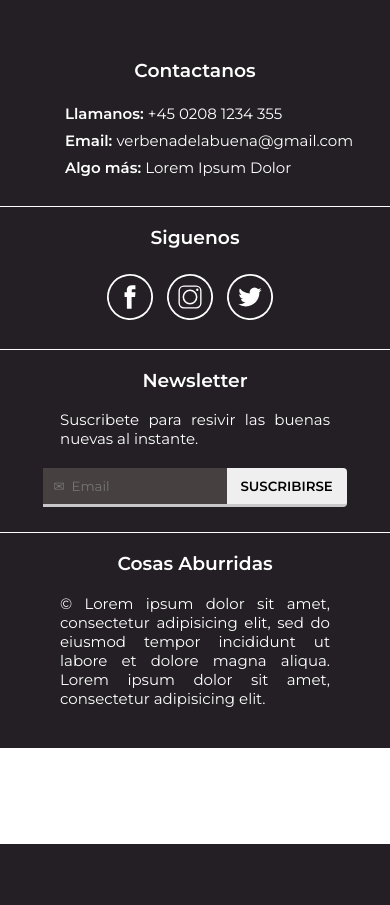
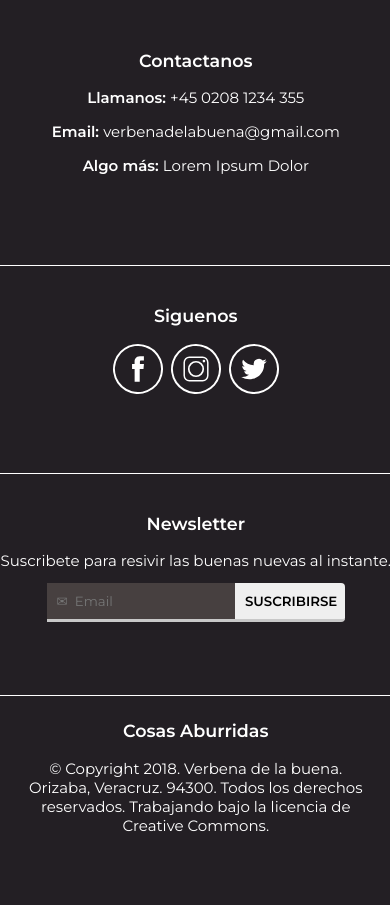
Before and after one commit to itsrenenvt/verbena, a PHP site: page /footer.html in a window 390 px wide. Before the commit the page ends 844 px from the top, so only its background shows below. Run offline with PHP 8.4, Linux system fonts and the light colour scheme.

Commit message:
se terminó footer y responsividad.

```diff
--- /dev/null
+++ b/css/footer.css
@@ -0,0 +1,180 @@
+*{
+	font-family: Montserrat;
+}
+
+body{
+	margin: 0;
+}
+
+footer{
+  width: 100%;
+}
+
+.footer_contenedor{
+  width: 100%;
+  background: rgb(35, 31, 36);
+  color: white;
+  text-align: center;
+}
+
+.footer_main{
+  width: 100%;
+  padding: 40px 0;
+  margin: auto;
+  display: flex;
+  flex-wrap: wrap;
+  font-size: 15px;
+}
+
+.footer_main .foot_columna{
+  width: 308px;
+  overflow: hidden;
+  margin: 1em;
+}
+.footer_main .foot_columna h3{
+  text-align: center;
+}
+.footer_main .foot_columna:nth-child(1){
+	list-style-type: none;
+	text-align: justify;
+}
+
+.btn_submit{
+  background-color: #EFEFEF;
+  padding: 10px;
+  margin: -2.3px;
+  height: 20%;
+  border: none;
+  border-bottom: solid #C8C8C8 .2rem;
+  transition: all .5s;
+  width: 100%;
+  max-width: 110px;
+  color: rgb(0, 0, 0)white;
+  border-radius: 0 4px 4px 0;
+  font-weight: bold;
+}
+
+.btn_submit:hover {
+  background-color: #4c4c4d;
+  color: white;
+}
+
+.input{
+  background-color: #474040;
+  margin: -2.3px;
+  padding: 10px;
+  border: none;
+  border-bottom: solid #C8C8C8 .2rem;
+  transition: all .5s;
+  color: white;
+}
+
+.input:focus {
+  border-bottom: solid #53f476 .2rem;
+  color: white;
+}
+
+.footer_main .foot_columna:nth-child(3) p{
+  text-align: justify;
+}
+
+.footer_main .foot_columna:nth-child(4) p{
+  text-align: justify;
+}
+
+.img_foot{
+  width: 100%;
+  max-width: 50px;
+  padding: 0 2px;
+}
+
+.foot_label{
+	font-weight: bold;
+}
+
+.foot_span{
+	font-weight: normal;
+}
+
+@media screen and (max-width: 1920px) {
+
+}
+
+@media screen and (max-width: 1600px) {
+
+}
+
+@media screen and (max-width: 1365px) {
+  .footer_main{
+    margin-left: 1.2%;
+      width: 98%;
+  }
+
+  .footer_main .foot_columna{
+    width: 30%;
+  }
+
+  .footer_main .foot_columna:nth-child(4){
+    width: 95%;
+  }
+
+  .footer_main .foot_columna:nth-child(4) p{
+    text-align: center;
+  }
+
+}
+
+@media screen and (max-width: 1020px){
+  .footer_main .foot_columna:nth-child(odd){
+    width: 45%;
+  }
+  .footer_main .foot_columna:nth-child(even){
+   width: 46%;
+  }
+}
+
+@media screen and (max-width: 720px){
+  .footer_main .foot_columna:nth-child(odd){
+    width: 100%;
+    padding-bottom: 5px;
+  }
+
+  .footer_main .foot_columna:nth-child(odd) p{
+    text-align: center;
+  }
+
+  .footer_main .foot_columna:nth-child(even){
+   width: 100%;
+  }
+
+  .footer_main .foot_columna:nth-child(2) , .footer_main .foot_columna:nth-child(3){
+    padding-top: 2.5em;
+  }
+
+  .footer_main .foot_columna:nth-child(-n+3){
+    padding-bottom: 5em;
+    border-style: solid;
+    border-width: 1px;
+    border-top: none;
+    border-left: none;
+    border-right: none;
+    margin: -8px;
+    width: 105%;
+  }
+}
+
+@media screen and (max-width: 360px){
+
+  .btn_submit{
+		margin-top: 8px;
+		margin-left: -4px;
+	}
+}
+
+@media screen and (max-width: 335px){
+  .btn_submit{
+  	border-radius: 4px;
+	}
+}
+
+/*= FIN FOOTER =*/
--- a/css/style.css
+++ b/css/style.css
@@ -69,106 +69,9 @@ ul.menu_ul img{
 /*= FIN CONFIG. HEADER_UNO =*/
 
 
-
-/*==============================
-  =       CONFIG. FOOTER       =
-  ==============================*/
-.footer{
-	background: rgb(35, 31, 36);
-	overflow: hidden;
-	width: 100%;
-	color: white;
-	text-align: center;
-	padding-top: 40px;
-	padding-bottom: 40px;
-}
-
-.foot_uno, .foot_dos, .foot_tres, .foot_cuatro{
-	float: left;
-	height: 13em;
-	margin-left: .5em;
-	margin-right: 2em;
-}
-
-.foot_tres form{
-	display: flex;
-	flex-direction: row;
-}
-
-.foot_ul{
-	width: 100%;
-	list-style-type: none;
-	text-align: justify;
-	font-size: 15px;
-	line-height: 2.5em;
-}
-
-.foot_label{
-	font-weight: bold;
-}
-
-.foot_span{
-	font-weight: normal;
-}
-
-.img_foot{
-	width: 100%;
-	max-width: 46px;
-	padding-top: 6px;
-	padding-right: 10px;
-}
-
-.foot_cuatro p{
-	width: 100%;
-	max-width: 18em;
-	font-size: 15px;
-	text-align: justify;
-}
-
-.foot_tres p{
-	width: 100%;
-	max-width: 20em;
-	font-size: 15px;
-	text-align: justify;
-}
-
-.btn_submit{
-	background-color: #EFEFEF;
-	padding: 10px;
-	/* margin: 10px; */
-	height: 20%;
-	border: none;
-	border-bottom: solid /*#474040*/#C8C8C8 .2rem;
-	transition: all .5s;
-	width: 100%;
-	max-width: 120px;
-	color: rgb(0, 0, 0)white;
-	border-radius: 0 4px 4px 0;
-	font-weight: bold;
-}
-
-.btn_submit:hover {
-	background-color: #4c4c4d;
-	color: white;
-}
-
-.input{
-	background-color: #474040;
-	padding: 10px;
-	/* margin: 10px; */
-	border: none;
-	border-bottom: solid #C8C8C8 .2rem;
-	transition: all .5s;
-	color: white;
-}
-
-.input:focus {
-	/* border-bottom: solid #F39B53 .2rem; */
-	border-bottom: solid #53f476 .2rem;
-	color: white;
-}
-
-/*= FIN FOOTER =*/
+/*
+ELIMINE FOOTER
+*/
 
 .seccion_1{
   background: url('../img/img_verbena1.jpg');
--- a/footer.html
+++ b/footer.html
@@ -4,32 +4,28 @@
     <meta charset="utf-8">
     <meta name="viewport" content="width=device-widht, initial-scale=1.0">
     <link href="https://fonts.googleapis.com/css?family=Montserrat:300,400,600" rel="stylesheet">  <!-- Google web font "Open Sans" -->
-    <link rel="stylesheet" type="text/css" href="css/style.css">
-    <script src="js/jquery-3.3.1.min.js" charset="utf-8"></script>
-    <script src="js/main.js" charset="utf-8"></script>
+    <link rel="stylesheet" type="text/css" href="css/footer.css">
     <title>Verbena de la buena</title>
   </head>
   <body>
     <footer>
-      <div class="footer">
-
-        <div class="foot_uno">
+      <div class="footer_contenedor">
+        <div class="footer_main">
+          <div class="foot_columna">
             <h3>Contactanos</h3>
-            <ul class="foot_ul">
-              <label class="foot_label">Llamanos:  <span class="foot_span">+45 0208 1234 355</span><br>
-              <label class="foot_label">Email:  <span class="foot_span">verbenadelabuena@gmail.com</span><br>
-              <label class="foot_label">Algo m&aacute;s:  <span class="foot_span">Lorem Ipsum Dolor</span><br>
-              </ul>
+            <p class="foot_label">Llamanos:  <span class="foot_span">+45 0208 1234 355</span></p>
+            <p class="foot_label">Email:  <span class="foot_span">verbenadelabuena@gmail.com</span></p>
+            <p class="foot_label">Algo m&aacute;s:  <span class="foot_span">Lorem Ipsum Dolor</span></p>
         </div>
 
-        <div class="foot_dos">
+        <div class="foot_columna">
           <h3>Siguenos</h3>
           <a href="https://www.facebook.com/Verbenadelabuena/" target="_blank"><img src="img/facebook.svg" alt="" class="img_foot"></a>
           <a href="https://www.instagram.com/verbenadelabuena/" target="_blank"><img src="img/instagram.svg" alt="" class="img_foot"></a>
           <a href="#" target="_blank"><img src="img/twitter.svg" alt="" class="img_foot" target="_blank"></a>
         </div>
 
-        <div class="foot_tres">
+        <div class="foot_columna">
           <h3>Newsletter</h3>
           <p class="foot_n">Suscribete para resivir las buenas nuevas al instante.</p>
           <form class="form_sub" action="">
@@ -38,12 +34,11 @@
         </form>
       </div>
 
-        <div class="foot_cuatro">
+      <div class="foot_columna">
         <h3>Cosas Aburridas</h3>
-            <p class="foot_p"> &copy; Lorem ipsum dolor sit amet, consectetur adipisicing elit, sed do eiusmod tempor incididunt ut
-              labore et dolore magna aliqua. Lorem ipsum dolor sit amet, consectetur adipisicing elit.</p>
+        <p class="foot_p"> &copy; Copyright 2018. Verbena de la buena. Orizaba, Veracruz. 94300. Todos los derechos reservados. Trabajando bajo la licencia de Creative Commons.</p>
         </div>
-
+        </div>
       </div>
 
     </footer>
```
Lines whose indentation alone changed are shown as unchanged.
